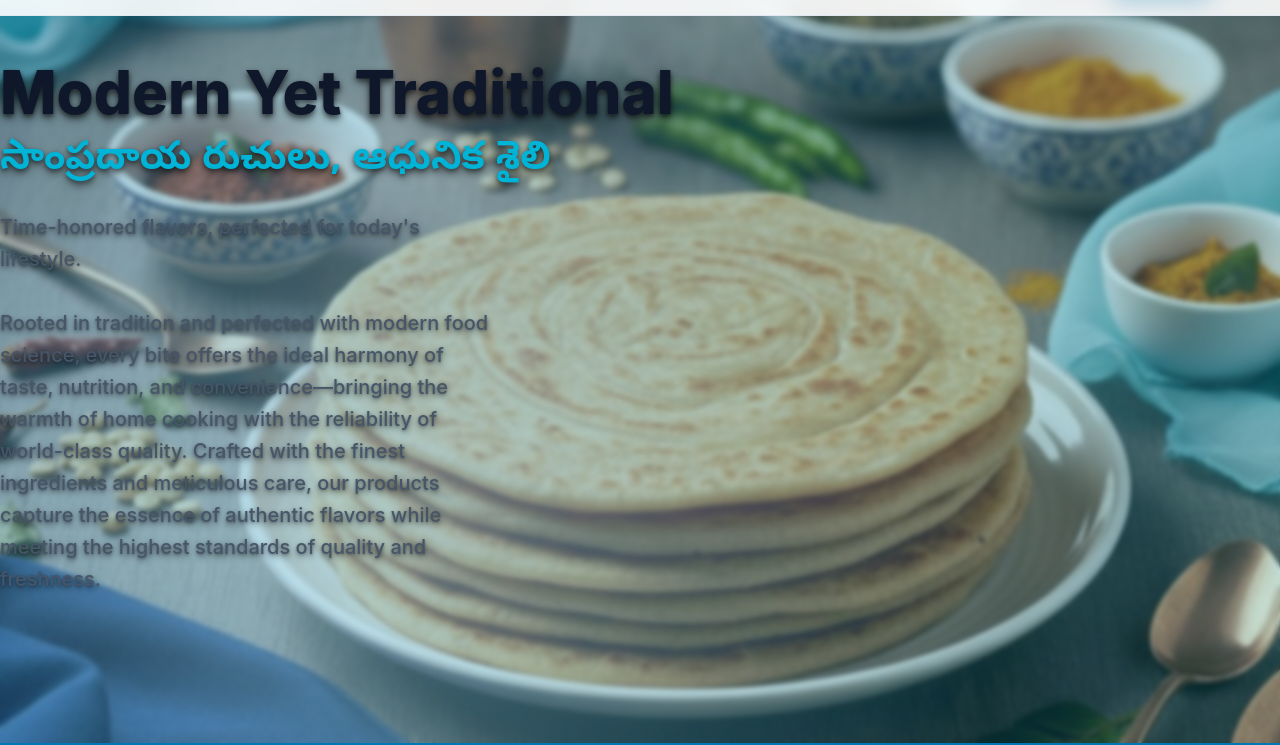
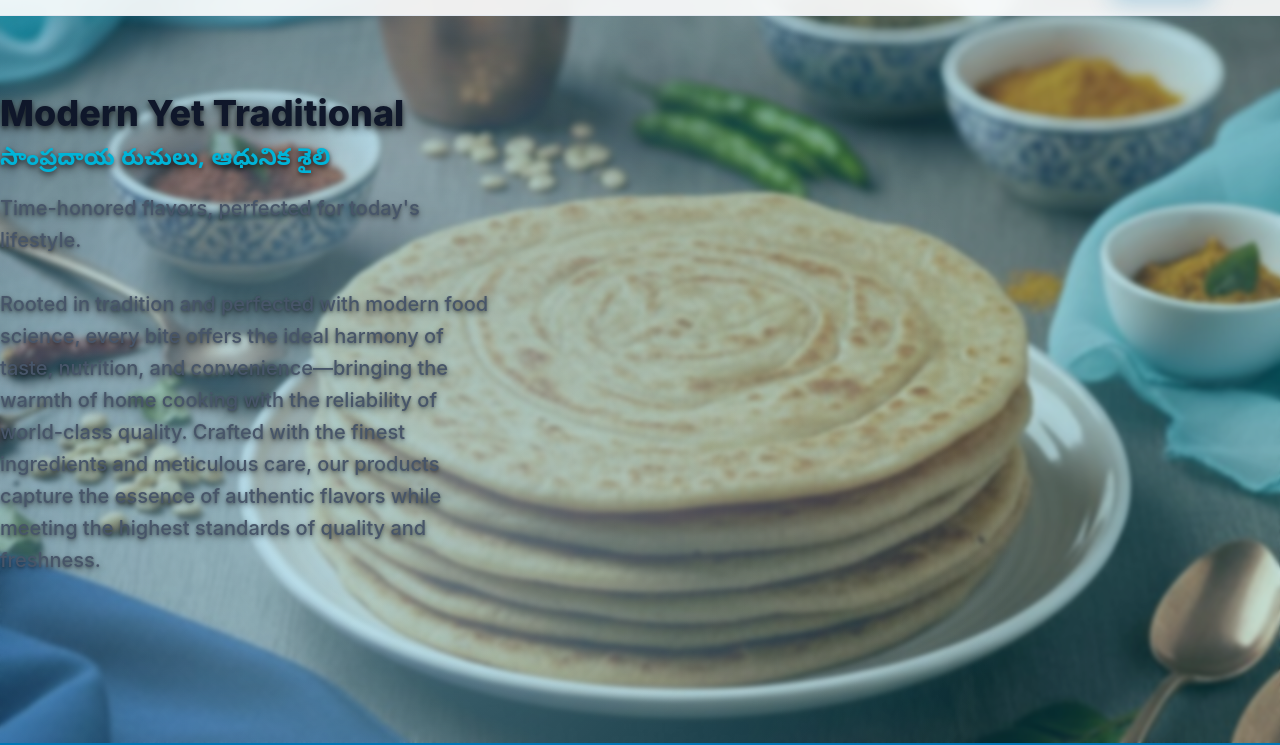
Before and after one commit to TeluguDelicacies/TD2, a website: page index.html in a window 1280 px wide. Shown: the part 57-802 px from the top of the page. Drawn offline with Linux system fonts and the light colour scheme.

Commit message:
Reduce hero font sizes and adjust spacing

```diff
--- a/styles.css
+++ b/styles.css
@@ -509,24 +509,24 @@ Enhanced visual appeal with modern design
 }
 
 .hero-content {
-  padding: var(--space-8) 0;
+  padding: var(--space-12) 0 var(--space-8) 0;
 }
 
 .hero-title {
-  font-size: clamp(var(--font-4xl), 8vw, var(--font-6xl));
+  font-size: clamp(var(--font-3xl), 6vw, var(--font-4xl));
   font-weight: var(--weight-extrabold);
   line-height: 1.1;
-  margin-bottom: var(--space-6);
+  margin-bottom: var(--space-4);
   color: var(--text-primary);
   text-shadow: 0 4px 8px rgba(0, 0, 0, 0.6), 0 2px 4px rgba(0, 0, 0, 0.4);
 }
 
 .hero-subtitle {
-  font-size: var(--font-xl);
+  font-size: var(--font-lg);
   font-weight: var(--weight-medium);
   line-height: 1.6;
   color: var(--text-primary);
-  margin-bottom: var(--space-8);
+  margin-bottom: var(--space-6);
   max-width: 500px;
   text-shadow: 0 3px 6px rgba(0, 0, 0, 0.5), 0 1px 3px rgba(0, 0, 0, 0.3);
 }
```
